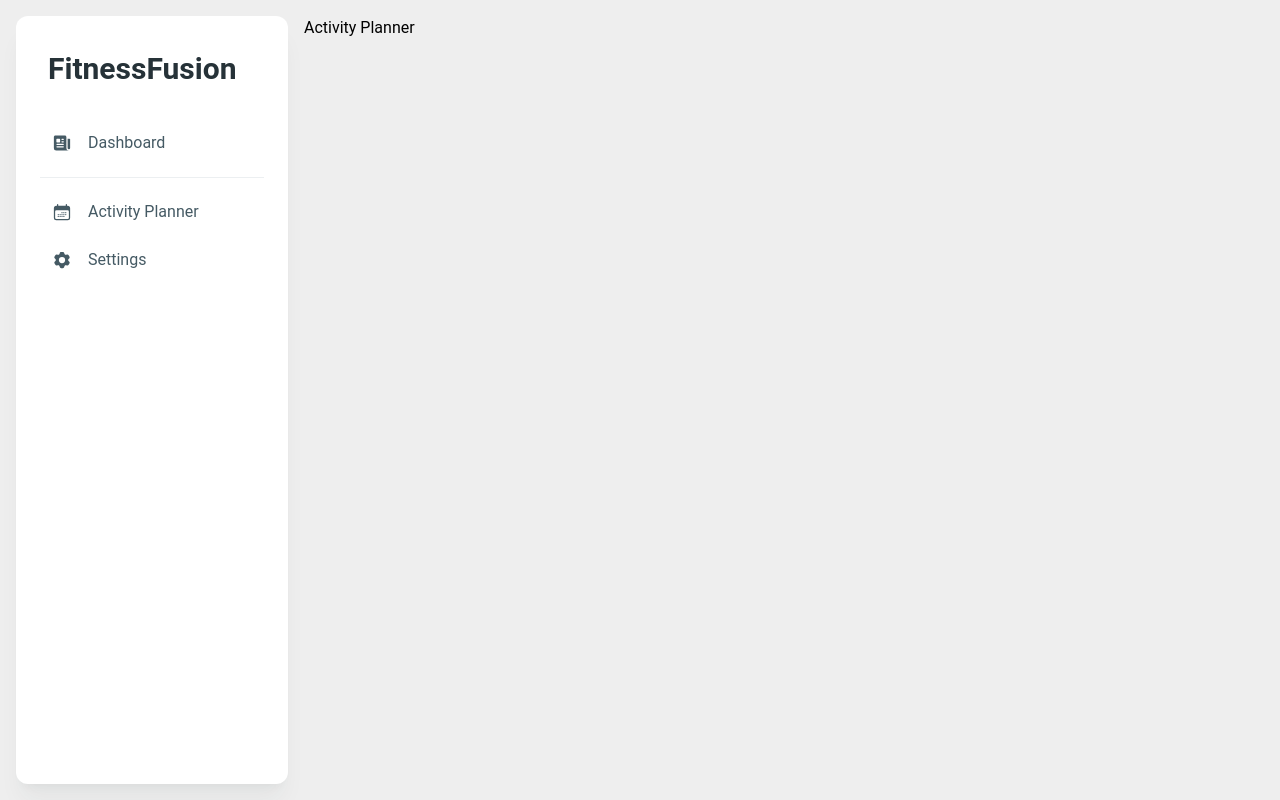
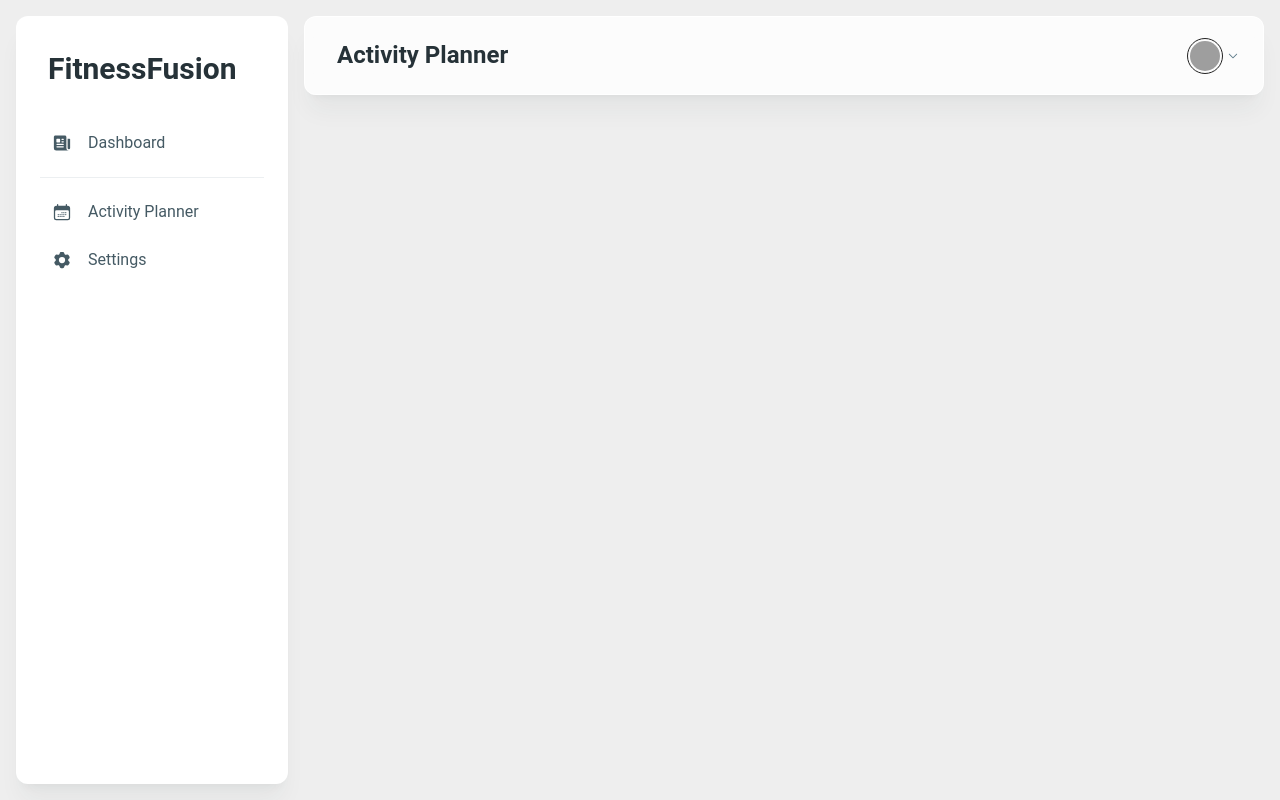
Before and after one commit to lisaspencer1997/FitnessFusionPlan, a React (Vite) app: page /activity-planner in a window 1280 px wide. Built offline with nearby package versions, Linux system fonts and the light colour scheme; grey boxes are pictures that could not be loaded.

Commit message:
added Header to each page. The title page is passed via prop

```diff
--- a/src/pages/ActivityPlanner.jsx
+++ b/src/pages/ActivityPlanner.jsx
@@ -1,9 +1,9 @@
-
+import Header from '../components/Header';
 
 const ActivityPlanner = () => {
     return (
         <>
-            <h1>Activity Planner</h1>
+            <Header heading='Activity Planner'/>
         </>
     )
 }
--- /dev/null
+++ b/src/pages/MyProfile.jsx
@@ -0,0 +1,11 @@
+import Header from '../components/Header';
+
+const MyProfile = () => {
+    return (
+        <>
+            <Header heading='My Profile'/>
+        </>
+    )
+}
+
+export default MyProfile;
--- a/src/pages/Settings.jsx
+++ b/src/pages/Settings.jsx
@@ -1,9 +1,11 @@
 import UserForm from '../components/UserForm'
+import Header from '../components/Header';
+
 
 const Settings = () => {
     return (
         <>
-            <h1>Settings</h1>
+            <Header heading='Settings'/>
         </>
     )
 }
```
